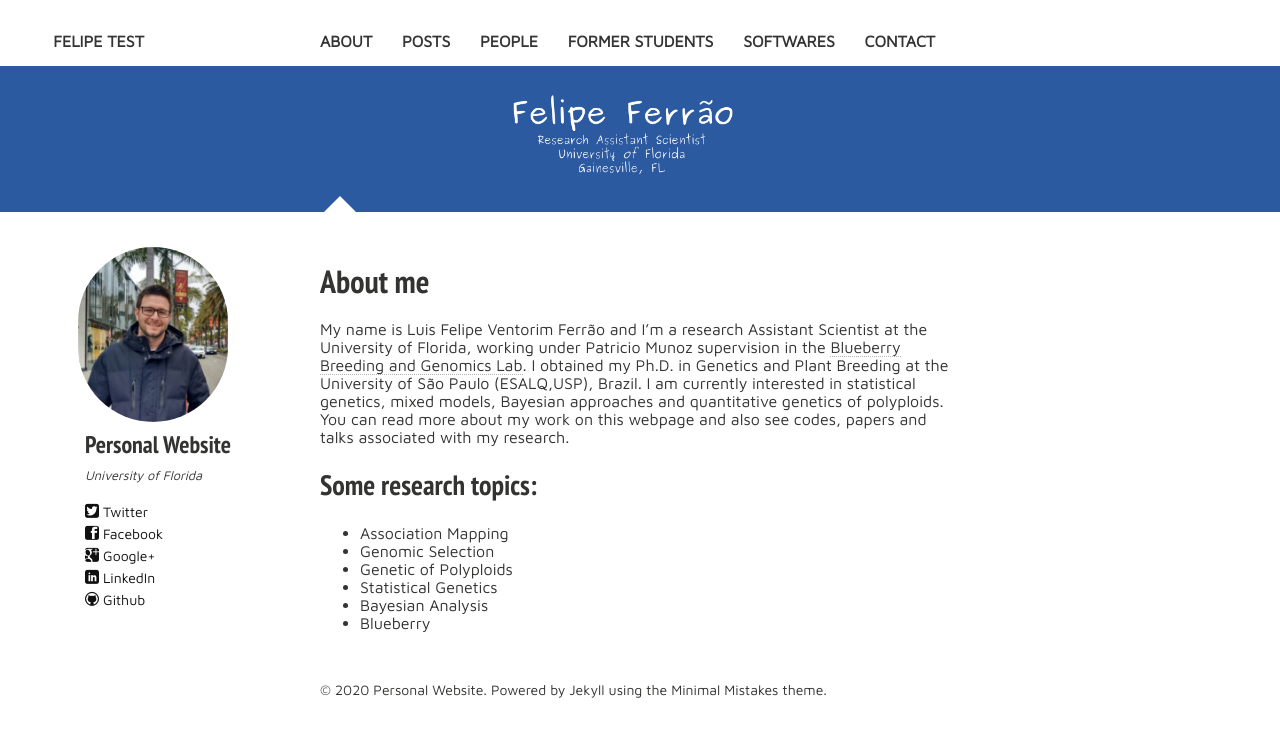
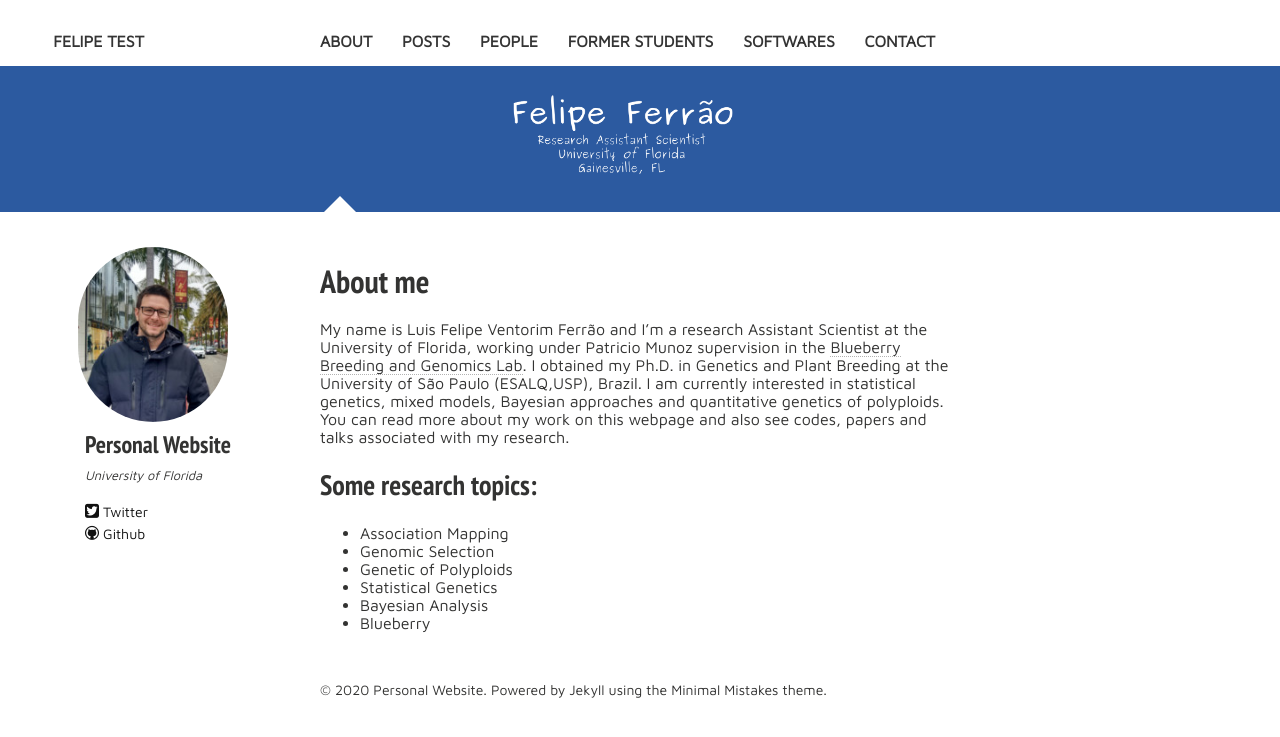
Before and after one commit to lfelipe-ferrao/lfelipe-ferrao.github.io, a Jekyll site: the page built from index.md, in a window 1280 px wide. Shown: the top 737 px of the page. Built offline with Jekyll 4.4.1, drawn with Linux system fonts in a browser that asks for light colours; nearby versions of some CDN libraries; part of the change alters nothing that is shown.

Commit message:
Update _config.yml

```diff
--- a/_config.yml
+++ b/_config.yml
@@ -8,13 +8,13 @@ owner:
   name:           Personal Website
   avatar:        felipe.jpg
   bio:            "University of Florida"
-  email:          aafgarci@gmail.com
+  email:          lfelipe.ferrao@gmail.com
   # Social networking links are used in author-bio sidebar. Update and remove as you like.
-  twitter: aafgarci
-  facebook: groups/611026095639818/
-  github: statgen-esalq/statgen-esalq.github.io
+  twitter: lfelipeferrao
+  #facebook: groups/611026095639818/
+  github: lfelipe-ferrao/lfelipe-ferrao.github.io
   stackoverflow:
-  linkedin: http://www.linkedin.com/groups/Statistical-Genetics-Laboratory-8124864/about
+  linkedin:
   instagram:
   lastfm:
   tumblr:
@@ -23,7 +23,7 @@ owner:
   steam:
   dribbble:
   # For Google Authorship https://plus.google.com/authorship
-  google_plus: https://plus.google.com/u/0/communities/103592582757513673768
+  google_plus:
 
 # Analytics and webmaster tools stuff goes here
 google_analytics: UA-51935714-1
```
